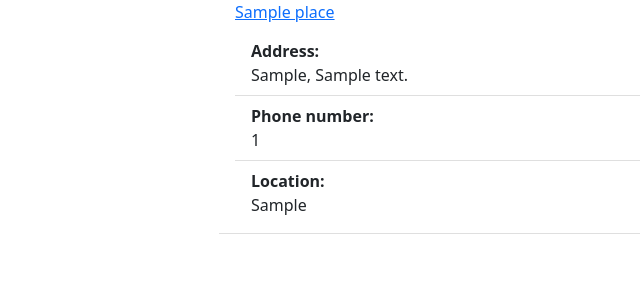
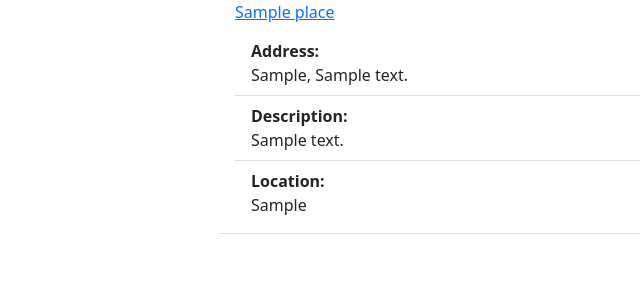
Before and after one commit to logeswari5/Placesapp-django, a Django app: page /places/places/ in a window 1280 px wide. Shown: the part 179-479 px from the top of the page, without its empty margins (148-788 px from the left). Run offline with Django 3.2, Linux system fonts and the light colour scheme; tables that the repository leaves empty hold one stand-in row (values such as "Sample post").

Commit message:
Add description in places template

```diff
--- a/places/templates/places/places.html
+++ b/places/templates/places/places.html
@@ -1,3 +1,4 @@
+
 {% extends 'base.html' %}
 
 {% block body %}
@@ -32,6 +33,8 @@
                             </a>
                         {% else %}
                             <a class="page-link" aria-label="Next">
+
+
                                 <span style="color: grey" aria-hidden="true">&raquo;</span>
                             </a>
                         {% endif %}
@@ -47,7 +50,7 @@
 
                 <ul class="list-group list-group-flush">
                     <li class="list-group-item"><strong>Address: </strong><br>{{ place.city }}, {{ place.address }}</li>
-                    <li class="list-group-item"><strong>Phone number: </strong><br>{{ place.phone }}</li>
+                    <li class="list-group-item"><strong>Description: </strong><br>{{ place.description }}</li>
                     <li class="list-group-item"><strong>Location: </strong><br>{{ place.location }}</li>
                 </ul>
             </li>
@@ -55,5 +58,4 @@
         {% endfor %}
     </ul>
 
-
 {% endblock %}
```
